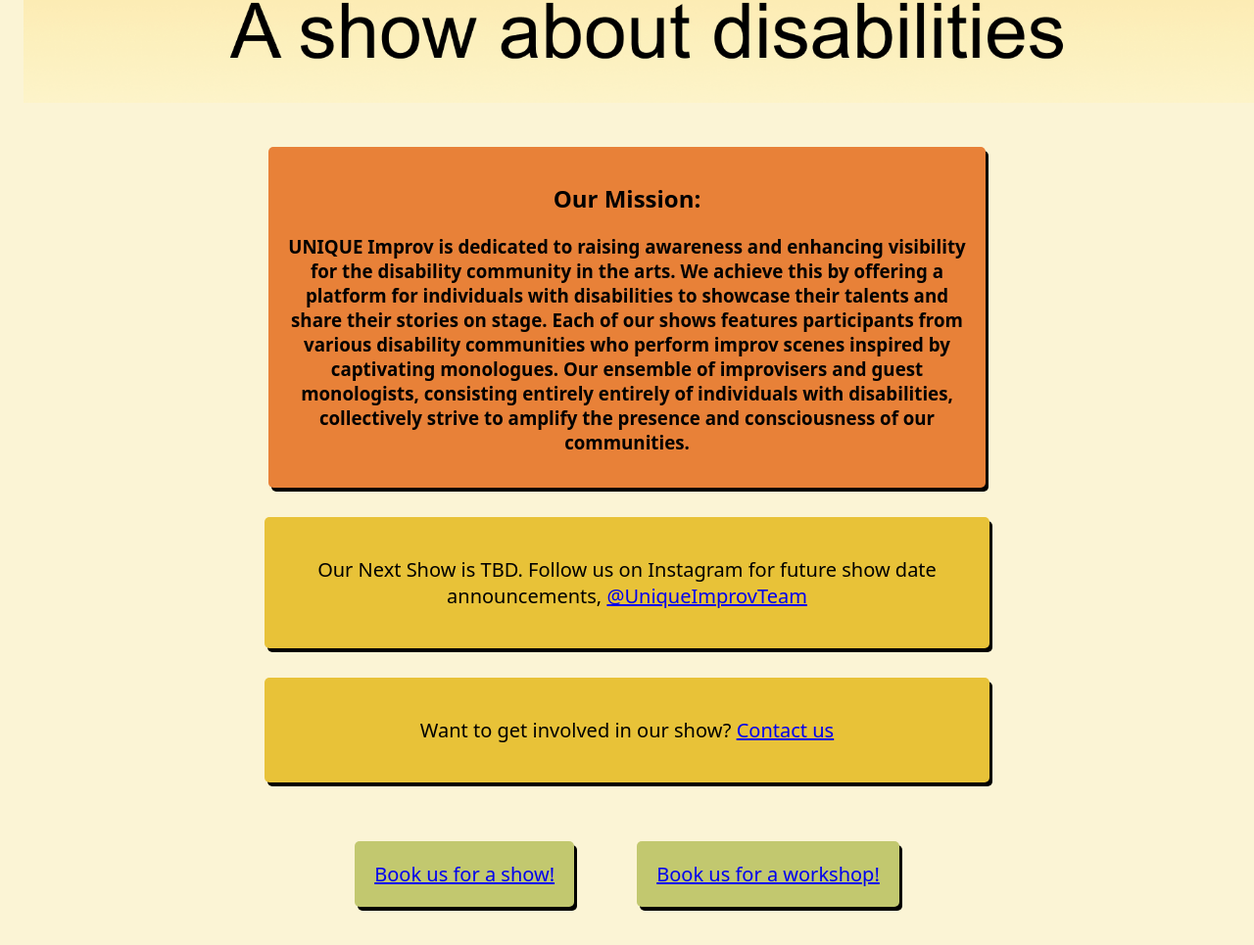
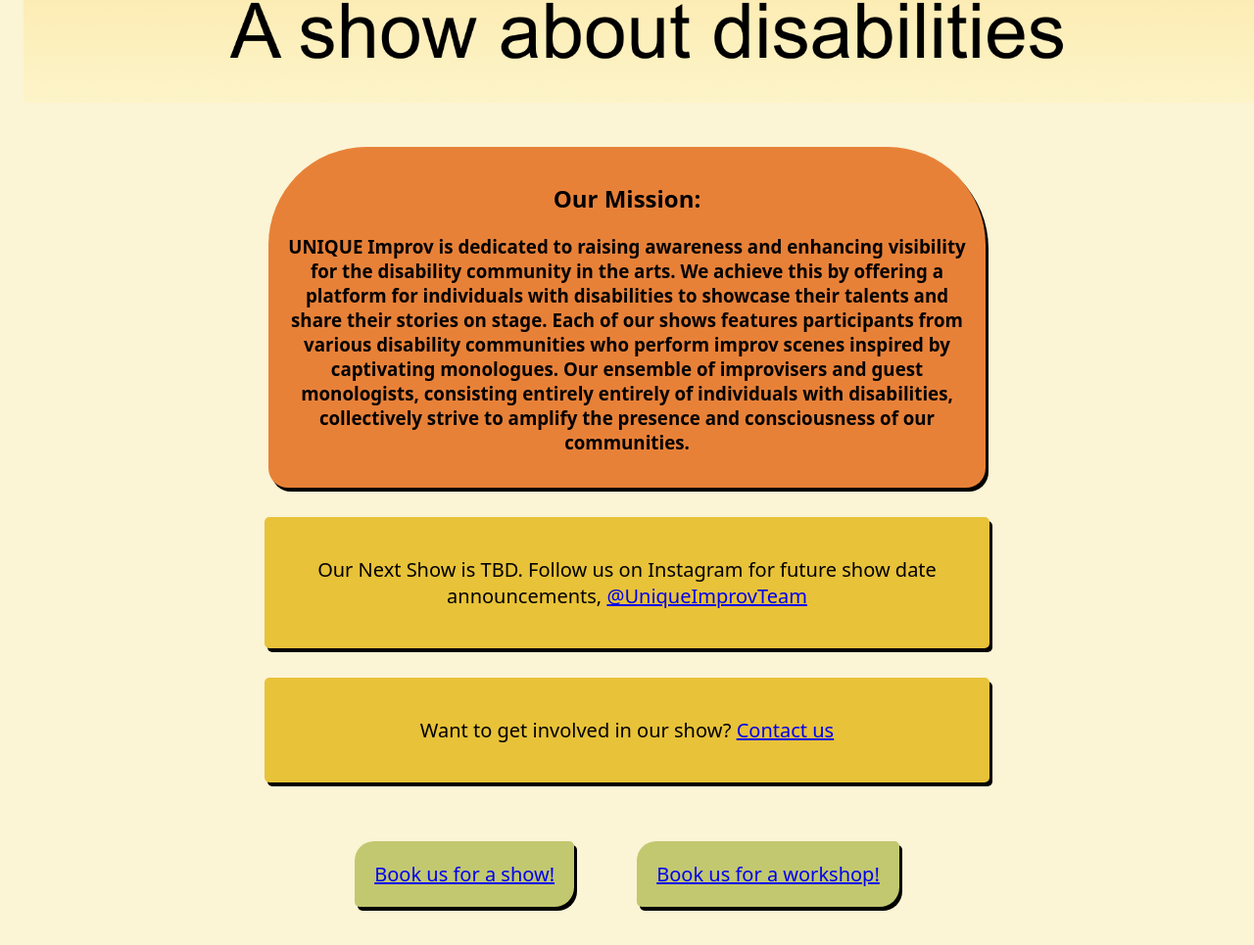
Before and after one commit to tgressel/tgressel.github.io, a plain HTML site: page index.html in a window 1280 px wide. Shown: the part 327-1292 px from the top of the page at 98% size. Drawn offline with Linux system fonts and the light colour scheme.

Commit message:
Update index.html

```diff
--- a/index.html
+++ b/index.html
@@ -21,7 +21,7 @@ body {
 
 .orange{
   max-width: 700px;
-  border-radius: 5px;
+  border-radius: 100px 100px 20px 20px;
   border-color: black;
   border-width: 1px;
   align: center;
@@ -50,7 +50,7 @@ body {
   font-size: 20px;
    padding: 1em;
   grid-column-gap: 500px;
-  border-radius: 5px;
+ border-radius: 20px 5px 20px 5px;
   border-color: black;
   background-color: #c2c86f;
   box-shadow: 3px 4px;
```
